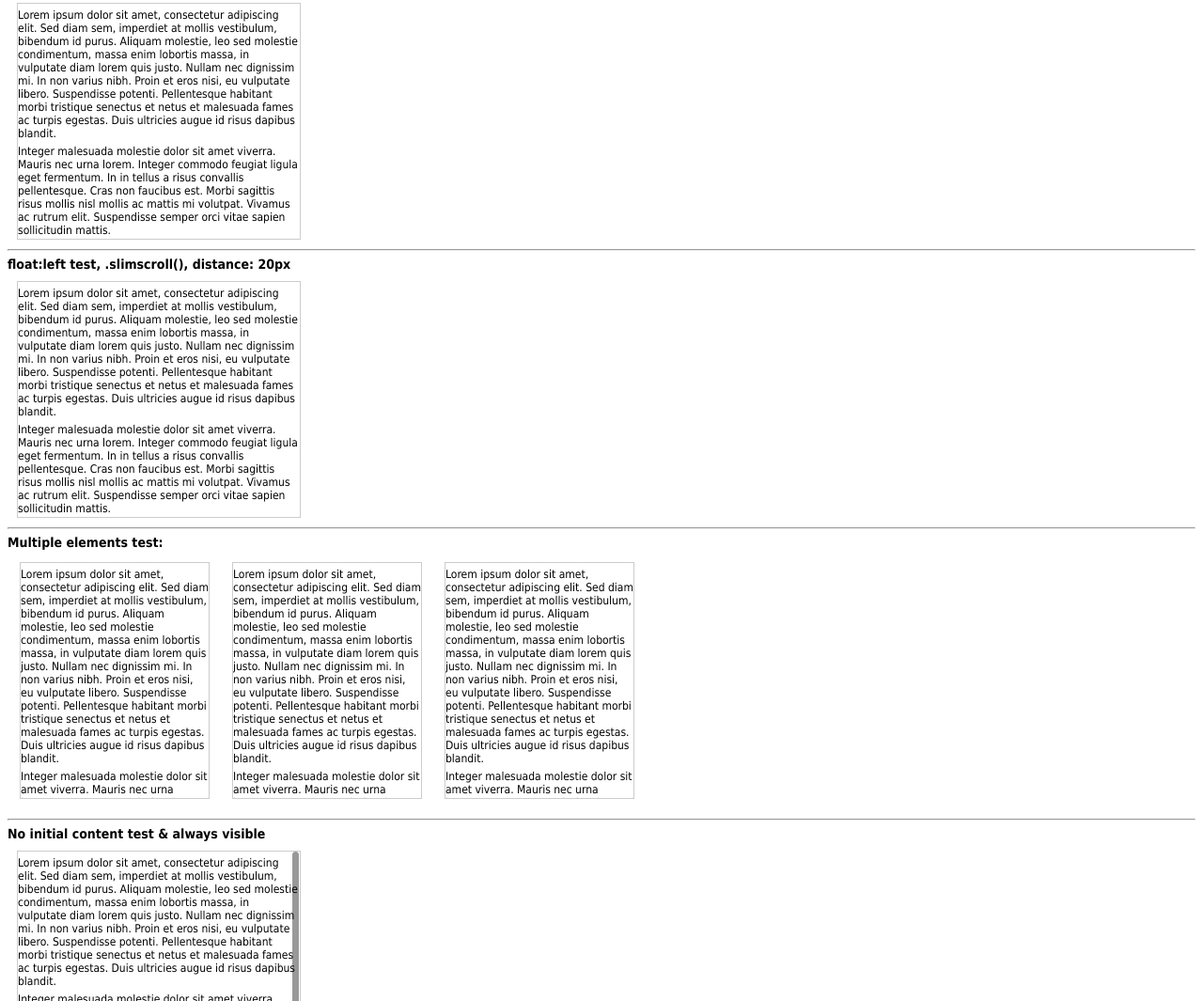
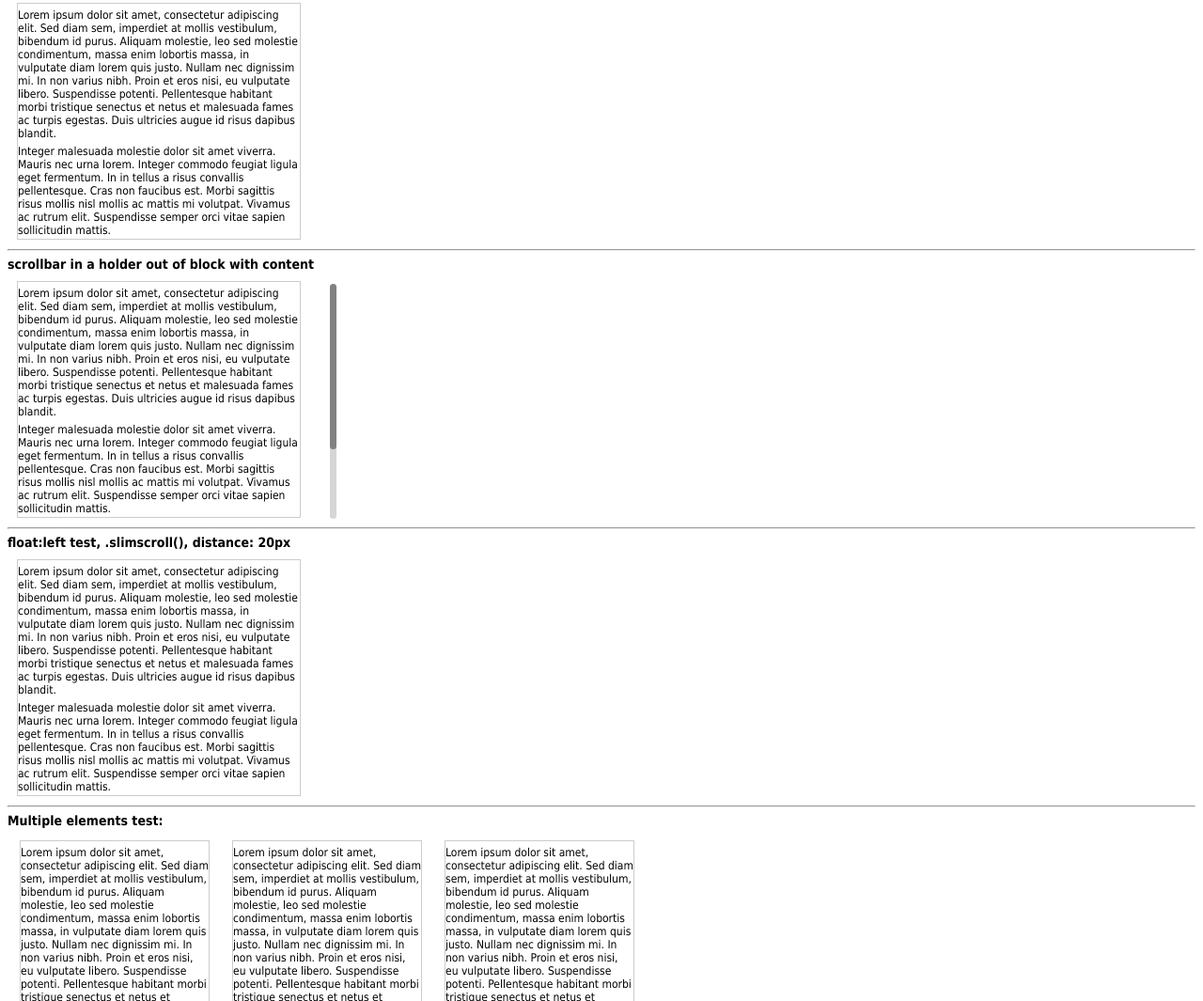
Before and after one commit to rochal/jQuery-slimScroll, a plain HTML site: page index.htm in a window 1280 px wide. Shown: the part 1223-2288 px from the top of the page at 94% size. Drawn offline with nearby package versions, Linux system fonts and the light colour scheme.

Commit message:
Add option of scrollbar in a div out of the content

```diff
--- a/index.htm
+++ b/index.htm
@@ -100,6 +100,16 @@
 		  <p>Integer malesuada molestie dolor sit amet viverra. Mauris nec urna lorem. Integer commodo feugiat ligula eget fermentum. In in tellus a risus convallis pellentesque. Cras non faucibus est. Morbi sagittis risus mollis nisl mollis ac mattis mi volutpat. Vivamus ac rutrum elit. Suspendisse semper orci vitae sapien sollicitudin mattis.</p>
 	  </div>
 
+	   <hr /><h2>scrollbar in a holder out of block with content</h2>
+	  <div id="testbarholder">
+		  <p>Lorem ipsum dolor sit amet, consectetur adipiscing elit. Sed diam sem, imperdiet at mollis vestibulum, bibendum id purus. Aliquam molestie, leo sed molestie condimentum, massa enim lobortis massa, in vulputate diam lorem quis justo. Nullam nec dignissim mi. In non varius nibh. Proin et eros nisi, eu vulputate libero. Suspendisse potenti. Pellentesque habitant morbi tristique senectus et netus et malesuada fames ac turpis egestas. Duis ultricies augue id risus dapibus blandit.</p>
+		  <p>Integer malesuada molestie dolor sit amet viverra. Mauris nec urna lorem. Integer commodo feugiat ligula eget fermentum. In in tellus a risus convallis pellentesque. Cras non faucibus est. Morbi sagittis risus mollis nisl mollis ac mattis mi volutpat. Vivamus ac rutrum elit. Suspendisse semper orci vitae sapien sollicitudin mattis.</p>
+		  <p>Integer malesuada molestie dolor sit amet viverra. Mauris nec urna lorem. Integer commodo feugiat ligula eget fermentum. In in tellus a risus convallis pellentesque. Cras non faucibus est. Morbi sagittis risus mollis nisl mollis ac mattis mi volutpat. Vivamus ac rutrum elit. Suspendisse semper orci vitae sapien sollicitudin mattis.</p>
+	  </div>
+
+  <div class="barholder" style="position: absolute; top: 1525px; left: 350px;">
+  </div>
+
 	<hr /><h2>float:left test, .slimscroll(), distance: 20px</h2>
 	  <div id="test3" style="float:left">
 		  <p>Lorem ipsum dolor sit amet, consectetur adipiscing elit. Sed diam sem, imperdiet at mollis vestibulum, bibendum id purus. Aliquam molestie, leo sed molestie condimentum, massa enim lobortis massa, in vulputate diam lorem quis justo. Nullam nec dignissim mi. In non varius nibh. Proin et eros nisi, eu vulputate libero. Suspendisse potenti. Pellentesque habitant morbi tristique senectus et netus et malesuada fames ac turpis egestas. Duis ultricies augue id risus dapibus blandit.</p>
@@ -161,6 +171,14 @@
 				  width: '300px',
 				  height: '250px'
 			  });
+			  $('#testbarholder').slimScroll({
+				  position: 'left',
+				  width: '300px',
+				  height: '250px',
+				  barHolder: $('.barholder'),
+				  railVisible: true,
+				  alwaysVisible: true
+			  });
 			  //invalid name call
 			  $('#test3').slimscroll({
 				  color: '#00f',
--- a/slimScroll.js
+++ b/slimScroll.js
@@ -26,7 +26,8 @@
         railOpacity : '0.2',
         railClass : 'slimScrollRail',
         barClass : 'slimScrollBar',
-        wrapperClass : 'slimScrollDiv'
+        wrapperClass : 'slimScrollDiv',
+        barHolder: null
       };
 
       var o = ops = $.extend( defaults , options );
@@ -50,7 +51,8 @@
         alwaysVisible = o.alwaysVisible,
         railVisible = o.railVisible,
         railColor = o.railColor,
-        railOpacity = o.railOpacity;
+        railOpacity = o.railOpacity,
+        barHolder = o.barHolder;
 
         // used in event handlers and for better minification
         var me = $(this);
@@ -112,9 +114,22 @@
         // wrap it
         me.wrap(wrapper);
 
-        // append to parent div
-        me.parent().append(bar);
-        me.parent().append(rail);
+        // append to bar holder or parent div
+        if (barHolder) {
+          var internalHolder = $(divS)
+            .css({
+              position: 'relative',
+              height: me.parent().height()
+            })
+            .append(bar)
+            .append(rail);
+          $(barHolder)
+            .css({ width: size })
+            .append(internalHolder);
+        } else {
+          me.parent().append(bar);
+          me.parent().append(rail);
+        }
 
         // make it draggable
         bar.draggable({
```
